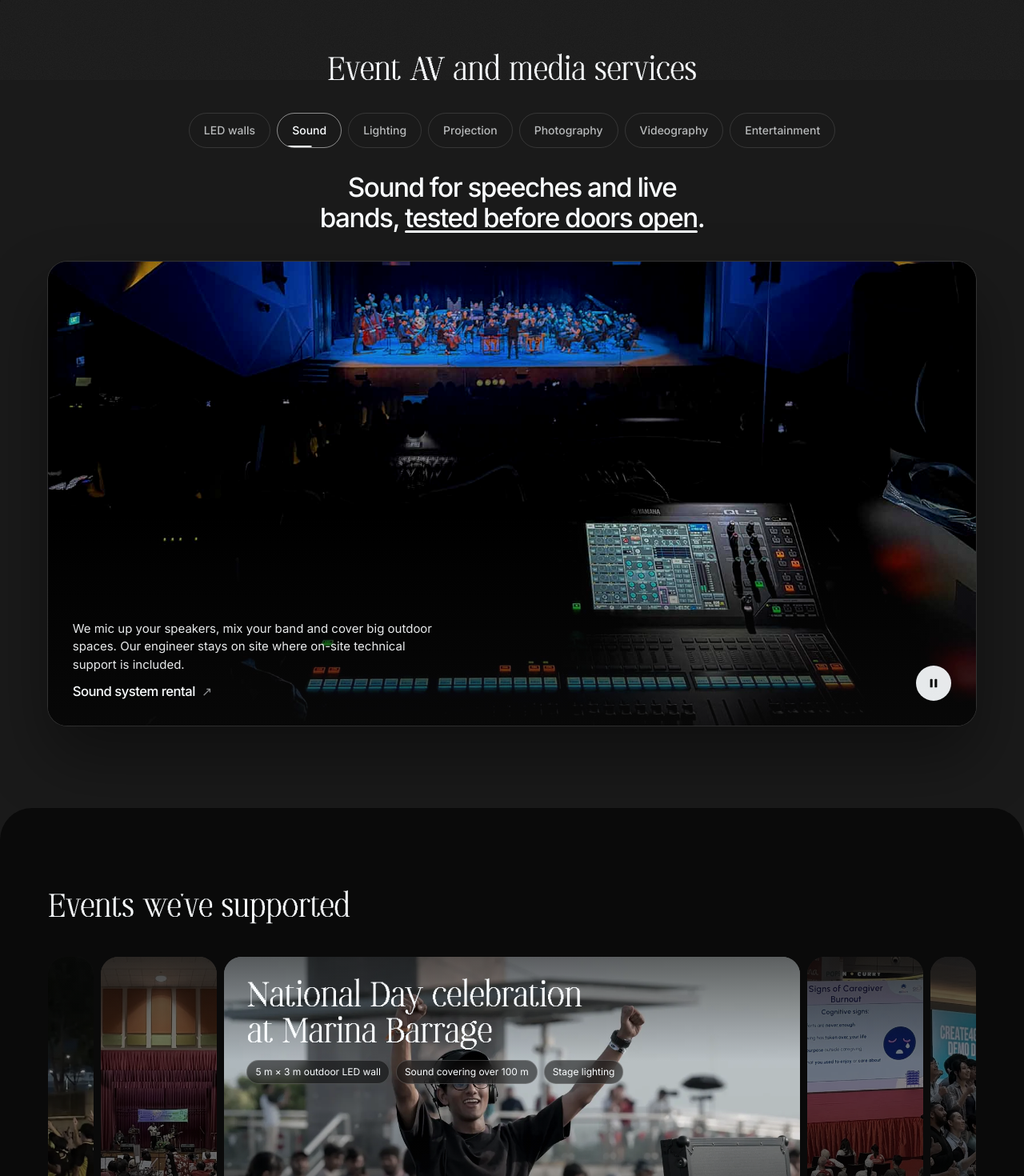
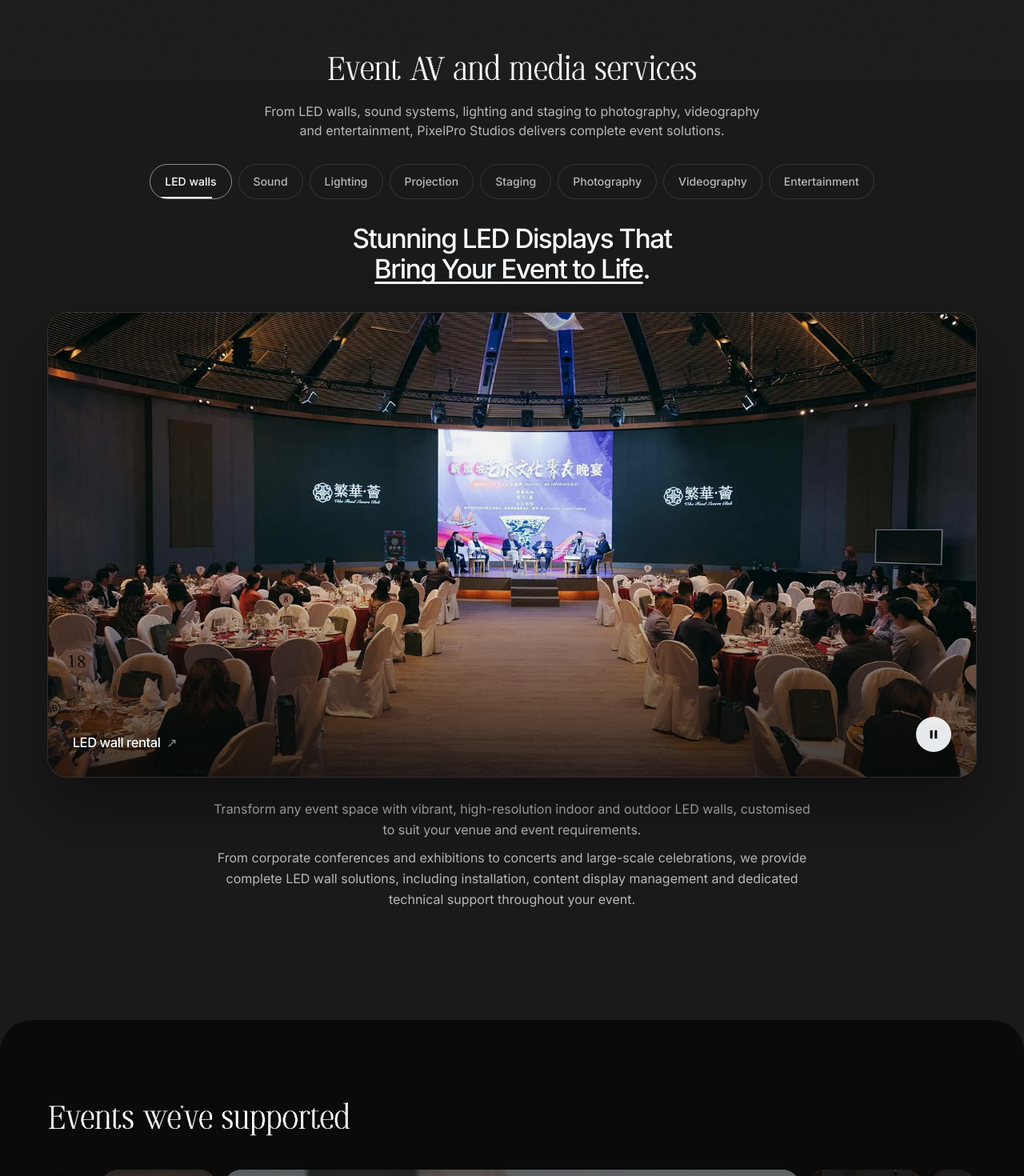
Before and after one commit to PixelPro-Studios/pixelpro-website, a Next.js app: page /mockup/home-v3 in a window 1280 px wide. Shown: the part 700-2170 px from the top of the page at 80% size. Built offline with nearby package versions, Linux system fonts and the light colour scheme.

Commit message:
Mockups: home page uses Jovin's copy (23 Nov) for the hero, all service tabs and both promotions, with Lukas's banned words swapped; Staging tab added; new photography photo; tab text moved under the photo; phone layout for 8 tabs and longer promotion cards

```diff
--- a/app/mockup/_v3/v3.css
+++ b/app/mockup/_v3/v3.css
@@ -115,7 +115,8 @@
 @media (max-width: 767px) {
   .v3-tabs { justify-content: flex-start; }
   .v3-demo .v3-tabs { flex-wrap: wrap; justify-content: center; gap: 6px; overflow: visible; padding: 2px 0; margin: 0; }
-  .v3-demo .v3-tab { min-height: 40px; padding: 0 11px; font-size: 13px; }
+  /* 8 tabs since Staging (23 Nov): 3 per row, 3 + 3 + 2, centred */
+  .v3-demo .v3-tab { flex: 0 0 calc((100% - 12px) / 3); min-height: 40px; padding: 0 4px; font-size: 13px; }
 }
 .v3-demo-line { margin: 28px auto 0; max-width: 20em; min-height: 2.3em; font-size: clamp(22px, 2.6vw, 34px); line-height: 1.15; font-weight: 500; letter-spacing: -0.045em; text-wrap: balance; }
 .v3-demo-line > span { display: inline-block; animation: v3-rise 450ms var(--ease-out) both; }
@@ -130,8 +131,13 @@
 .v3-demo-foot p { max-width: 30em; font-size: 15px; line-height: 1.5; color: #e9ebec; }
 .v3-pp { flex: none; width: 44px; height: 44px; display: grid; place-items: center; border-radius: 50%; background: rgba(250, 253, 255, 0.92); color: var(--black); transition: transform 160ms var(--ease-out); }
 .v3-pp:active { transform: scale(0.94); }
-/* Phone: taller photo, so the longer "what we can do" line leaves the picture visible (copy draft 3, 21 Nov) */
-@media (max-width: 767px) { .v3-demo-stage { aspect-ratio: 4 / 5; } .v3-demo-shade { background: linear-gradient(to top, rgba(10, 10, 10, 0.85), transparent 60%); } .v3-demo-foot p { font-size: 14px; } }
+/* Service text under the photo (Jovin's copy, 23 Nov). All tabs share one grid cell, so the block keeps the tallest height. */
+.v3-demo-copy { display: grid; max-width: 760px; margin: 28px auto 0; text-align: center; }
+.v3-demo-copy > div { grid-area: 1 / 1; opacity: 0; visibility: hidden; transition: opacity 300ms ease, visibility 0s 300ms; }
+.v3-demo-copy > div.is-active { opacity: 1; visibility: visible; transition: opacity 300ms ease 80ms; }
+.v3-demo-copy p { font-size: 16px; line-height: 1.6; color: var(--mut); }
+.v3-demo-copy p + p { margin-top: 10px; }
+@media (max-width: 767px) { .v3-demo-stage { aspect-ratio: 4 / 3.4; } .v3-demo-copy { margin-top: 20px; text-align: left; } .v3-demo-copy p { font-size: 15px; } }
 
 /* ---------- peek carousel: the active card is wide, its neighbours show as slices ---------- */
 .v3-peek { position: relative; margin-top: 40px; height: clamp(320px, 34vw, 460px); touch-action: pan-y; }
@@ -180,7 +186,7 @@
 .v3-strip-pill { display: inline-block; margin-bottom: 12px; padding: 5px 12px; border-radius: 999px; background: var(--paper, #fafdff); color: #0a0a0a; font-size: 12px; font-weight: 600; letter-spacing: 0.02em; }
 .v3-strip .v3-card-title { font-size: clamp(24px, 3vw, 40px); }
 @media (max-width: 767px) {
-  .v3-strips { gap: 6px; height: 440px; margin-top: 24px; }
+  .v3-strips { gap: 6px; height: 560px; margin-top: 24px; } /* taller for Jovin's longer promotion text (23 Nov) */
   .v3-strip { flex-basis: 40px; border-radius: 18px; }
   .v3-strip.is-on { flex-basis: 40px; }
   .v3-strip-text { width: calc(100vw - 40px - 46px); padding: 18px; }
--- a/app/mockup/home-v3/HomeV3.tsx
+++ b/app/mockup/home-v3/HomeV3.tsx
@@ -14,17 +14,21 @@ const WA = waLink(WA_TEXT);
 const CAL = "https://cal.com/pixelpro/consultation";
 /* ---------- 1. services demo: tabs step by themselves, one sentence, one photo ---------- */
 const SERVICES = [
-  /* Copy draft 3 (Abel, 21 Nov): each small line says what we can do, from the service page the tab links to */
-  { tab: "LED walls", pre: "Indoor and outdoor LED walls, ", hl: "built to the size you need", post: ".", foot: "We supply P2.5 indoor and P3.9 outdoor walls and arrange the permits. Our technicians stay on standby throughout your event.", img: "/services-hero/services_led-walls.webp", href: "/mockup/led-walls-v3", cta: "LED wall rental" },
+  /* Copy: Jovin's own text (WhatsApp, 23 Nov 5:02-5:10 pm), word for word, except Lukas's banned words:
+     "seamless setup" -> "professional setup", "seamless coordination" -> "smooth coordination".
+     Staging tab: Jovin asked to add it; the text is ours in his style, for him to check. */
+  { tab: "LED walls", pre: "Stunning LED Displays That ", hl: "Bring Your Event to Life", post: ".", foot: ["Transform any event space with vibrant, high-resolution indoor and outdoor LED walls, customised to suit your venue and event requirements.", "From corporate conferences and exhibitions to concerts and large-scale celebrations, we provide complete LED wall solutions, including installation, content display management and dedicated technical support throughout your event."], img: "/services-hero/services_led-walls.webp", href: "/mockup/led-walls-v3", cta: "LED wall rental" },
   /* Sound, lighting and projection are three tabs, each with its own button (Jovin, 19 Nov) */
-  { tab: "Sound", pre: "Sound for speeches and live bands, ", hl: "tested before doors open", post: ".", foot: "We mic up your speakers, mix your band and cover big outdoor spaces. Our engineer stays on site where on-site technical support is included.", img: "/portfolio-av-audio/pixelpro-studios-sound-system-rental-singapore-1.jpg", href: "/mockup/sound-system-rental", cta: "Sound system rental" },
-  { tab: "Lighting", pre: "Stage lighting, ", hl: "planned with your programme", post: ".", foot: "We light your stage and speakers, add effect lighting for performances, and run the cues on the day.", img: "/services-av-lighting/pixelpro-studios-stage-lighting-singapore.jpg", href: "/mockup/av-systems", cta: "Audio visual systems" },
-  { tab: "Projection", pre: "Projectors and screens, ", hl: "matched to your room", post: ".", foot: "We bring laser projectors for bright halls and short-throw projectors for tight rooms. We test your laptop and slides before you start.", img: "/portfolio-jobs/projector-rental_movie-screening-crowd.webp", href: "/mockup/projector-rental", cta: "Projector rental" },
-  { tab: "Photography", pre: "Event photos and on-site headshots, ", hl: "delivered promptly", post: ".", foot: "We capture the speeches, the candid moments and your group and VIP shots. If you need photos the same day, we can send quick selects from the event.", img: "/services-photo/pixelpro-studios-photography-service-singapore.jpg", href: "/services/photography", cta: "Photography" },
-  { tab: "Videography", pre: "Event coverage and ", hl: "highlight reels", post: ", filmed and edited by our team.", foot: "We can film with several cameras or a drone, cut a same-day edit on request, and make vertical reels for your socials.", img: "/services-video/pixelpro-studios-videography-services-singapore.jpg", href: "/services/videography", cta: "Videography" },
-  { tab: "Entertainment", pre: "Emcees, DJs and live performers ", hl: "for your programme", post: ".", foot: "We arrange bilingual hosts, live bands and cultural performers, and plan their sound checks and cues with our AV crew.", img: "/services-talent/pixelpro-studios-talent-and-entertainment-singapore.jpg", href: "/services/talent", cta: "Entertainment and talent" },
+  { tab: "Sound", pre: "", hl: "Crystal-Clear Sound", post: " for Every Occasion.", foot: ["Deliver exceptional audio experiences with professional sound systems tailored to your event's scale, venue and requirements.", "From corporate presentations and conferences to live performances and outdoor events, we provide quality speakers, microphones, digital mixing systems and experienced sound engineers to ensure every word and performance is heard clearly."], img: "/portfolio-av-audio/pixelpro-studios-sound-system-rental-singapore-1.jpg", href: "/mockup/sound-system-rental", cta: "Sound system rental" },
+  { tab: "Lighting", pre: "Set the Mood. ", hl: "Illuminate Every Moment", post: ".", foot: ["Elevate your event with professional lighting solutions designed to create atmosphere, enhance performances and captivate your audience.", "From elegant stage washes and ambient lighting to dynamic moving heads and synchronised lighting effects, our team delivers tailored lighting setups for corporate events, concerts, performances and celebrations."], img: "/services-av-lighting/pixelpro-studios-stage-lighting-singapore.jpg", href: "/mockup/av-systems", cta: "Audio visual systems" },
+  { tab: "Projection", pre: "", hl: "Clear, Brilliant Visuals", post: " for Every Presentation.", foot: ["Make every presentation, video and visual count with professional projection solutions tailored to your venue.", "Whether it's a corporate seminar, conference, exhibition or community event, we provide high-quality projectors, projection screens, professional setup and technical support for a smooth viewing experience."], img: "/portfolio-jobs/projector-rental_movie-screening-crowd.webp", href: "/mockup/projector-rental", cta: "Projector rental" },
+  { tab: "Staging", pre: "Solid Stages, ", hl: "Built Around Your Event", post: ".", foot: ["Give your speakers and performers a stable, professional platform with modular stage rental.", "We plan the stage size and height with you, set it up with skirting and steps, and handle the tear-down after your event."], img: "/services-hero/services_stage-rental.webp", href: "/mockup/stage-rental-v3", cta: "Stage rental" },
+  /* Photo changed (Jovin, 23 Nov): an event moment instead of the studio headshot */
+  { tab: "Photography", pre: "Capturing ", hl: "Moments That Matter", post: ".", foot: ["Preserve the highlights of your event with professional photography that tells your story.", "From corporate functions and conferences to award ceremonies and celebrations, our photographers capture key moments, candid interactions, VIP engagements and memorable experiences with creativity and attention to detail.", "Same-day photo selections can also be arranged upon request."], img: "/portfolio-jobs/school-sound-system-rental_speech-at-the-rostrum.webp", href: "/services/photography", cta: "Photography" },
+  { tab: "Videography", pre: "Your Event. Your Story. ", hl: "Beautifully Captured", post: ".", foot: ["Bring your event to life beyond the occasion with professional videography and video production services.", "From multi-camera event coverage and cinematic highlights to promotional videos and social media reels, our team captures and transforms memorable moments into compelling visual content.", "Same-day edits and customised video deliverables are available upon request."], img: "/services-video/pixelpro-studios-videography-services-singapore.jpg", href: "/services/videography", cta: "Videography" },
+  { tab: "Entertainment", pre: "", hl: "Unforgettable Entertainment", post: " for Every Occasion.", foot: ["Bring energy, excitement and unforgettable experiences to your event with our curated entertainment and talent solutions.", "From professional emcees and DJs to live bands, musicians and cultural performances, we connect you with the right talent to complement your event's theme, audience and atmosphere.", "Together with our AV production team, we ensure smooth coordination between performers, sound, lighting and event programming."], img: "/services-talent/pixelpro-studios-talent-and-entertainment-singapore.jpg", href: "/services/talent", cta: "Entertainment and talent" },
 ];
-const TAB_MS = 4500;
+const TAB_MS = 9000; /* longer text since Jovin's copy (23 Nov): time to read before the next tab */
 function ServicesDemo() {
   const [i, setI] = useState(0);
   const [playing, setPlaying] = useState(true);
@@ -64,10 +68,7 @@ function ServicesDemo() {
         <div className="v3-demo-shade" aria-hidden />
         <div className="v3-demo-foot">
           <div>
-            <p>{s.foot}</p>
-            <div style={{ marginTop: 10 }}>
-              <ArrowLink href={s.href}>{s.cta}</ArrowLink>
-            </div>
+            <ArrowLink href={s.href}>{s.cta}</ArrowLink>
           </div>
           <button type="button" className="v3-pp" aria-label={playing ? "Pause" : "Play"} onClick={() => setPlaying(!playing)}>
             {playing ? (
@@ -82,6 +83,16 @@ function ServicesDemo() {
             )}
           </button>
         </div>
+      </div>
+      {/* Jovin's paragraphs sit under the photo (too long to lay over it). All are stacked in one grid cell, so the height never jumps between tabs. */}
+      <div className="v3-demo-copy">
+        {SERVICES.map((x, k) => (
+          <div key={x.tab} className={k === i ? "is-active" : ""} aria-hidden={k !== i}>
+            {x.foot.map((t) => (
+              <p key={t}>{t}</p>
+            ))}
+          </div>
+        ))}
       </div>
     </div>
   );
@@ -285,8 +296,9 @@ function IgEmbed() {
 
 /* Promotions: shown in the strip gallery. `meta` is the small white label on the open card. */
 const PROMOS: PeekItem[] = [
-  { meta: "Festive promotion", title: "Festive packages for Chinese New Year", line: "Three sound and lighting packages for your company dinner or lo hei, from S$888 with an engineer, setup and tear-down included.", cta: "See the festive packages", href: "/mockup/cny-event-av-v3/#packages", gear: [], img: "/events-hero/events_cny-event-av.webp", alt: "Banquet hall set up for a Chinese New Year dinner" },
-  { meta: "Charity promotion", title: "For charities and NPOs", line: "Registered charities and NPOs get 10% off their package, and we donate 5% of the discounted booking value to their cause.", cta: "Read the promotion", href: "/promotions/promotion-charity-singapore-led-walls-event/", gear: [], img: "/portfolio-jobs/sound-system-rental_community-club-hall-full-house.webp", alt: "Full community club hall at an event with PixelPro sound" },
+  /* Promotion text: Jovin's own (WhatsApp, 23 Nov), word for word */
+  { meta: "Festive promotion", title: "Celebrate Chinese New Year with Our Festive AV Packages!", line: "Make your company's Chinese New Year celebration an occasion to remember with professional sound and lighting solutions. From corporate reunion dinners and festive gatherings to lively lo hei celebrations, our specially curated AV packages start from just S$888, with setup, dismantling and technical support included.", cta: "Explore Festive Packages", href: "/mockup/cny-event-av-v3/#packages", gear: [], img: "/events-hero/events_cny-event-av.webp", alt: "Banquet hall set up for a Chinese New Year dinner" },
+  { meta: "Charity promotion", title: "Supporting Communities. Creating Meaningful Events.", line: "At PixelPro Studios, we believe great events can make a meaningful difference. As part of our commitment to giving back, eligible registered charities and non-profit organisations enjoy 10% off our event AV packages. We'll also contribute an additional 5% of the discounted booking value towards their charitable cause. Together, let's create impactful events that give back to the community.", cta: "Discover Our Charity Initiative", href: "/promotions/promotion-charity-singapore-led-walls-event/", gear: [], img: "/portfolio-jobs/sound-system-rental_community-club-hall-full-house.webp", alt: "Full community club hall at an event with PixelPro sound" },
 ];
 
 export default function HomeV3() {
@@ -302,7 +314,7 @@ export default function HomeV3() {
           <Badge />
           <h1 className="v3-h1 v3-rise-h">Events made effortless, every time.</h1>
           <p className="v3-lead v3-rise" style={{ animationDelay: "80ms" }}>
-            We&apos;re an audio visual company in Singapore, trusted by government agencies and MOE schools. Our team sets up and runs the LED walls, sound and staging for your event, and covers it on photo and video.
+            Your trusted partner for professional audio visual solutions and event production in Singapore.
           </p>
           <div className="v3-btns v3-rise" style={{ animationDelay: "140ms" }}>
             <a href={WA} target="_blank" rel="noopener noreferrer" className="v3-btn v3-btn-wa">
@@ -318,9 +330,13 @@ export default function HomeV3() {
       {/* Sheet 1: services, as a tab demo that steps by itself */}
       <section className="v3-sheet v3-sheet-charcoal" aria-labelledby="svc-h">
         <div className="v3-wrap">
-          <h2 id="svc-h" className="v3-h2" style={{ textAlign: "center", margin: "0 auto 28px" }} data-rv>
+          <h2 id="svc-h" className="v3-h2" style={{ textAlign: "center", margin: "0 auto 16px" }} data-rv>
             Event AV and media services
           </h2>
+          {/* Jovin's hero paragraph 2 (23 Nov), moved here so the hero stays one line. "seamless, end-to-end" -> "complete" (Lukas's banned words) */}
+          <p className="v3-lead" style={{ textAlign: "center", margin: "0 auto 28px", maxWidth: 640 }} data-rv>
+            From LED walls, sound systems, lighting and staging to photography, videography and entertainment, PixelPro Studios delivers complete event solutions.
+          </p>
           <div data-rv>
             <ServicesDemo />
           </div>
@@ -360,6 +376,10 @@ export default function HomeV3() {
             <h2 id="logo-h" className="v3-h2">
               Trusted by government agencies, schools and brands
             </h2>
+            {/* Jovin's hero paragraph 3 (23 Nov), moved under the logo heading */}
+            <p className="v3-body" style={{ marginTop: 14, maxWidth: 620 }}>
+              Trusted by government agencies, educational institutions and corporate clients, we bring your vision to life with reliable equipment, experienced professionals and dedicated on-site support.
+            </p>
           </div>
           <div className="v3-logo-wall" data-rv>
             {CLIENT_LOGOS.map((row, r) => (
```
